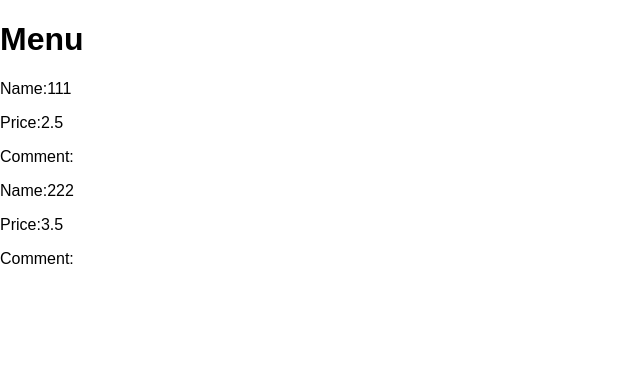
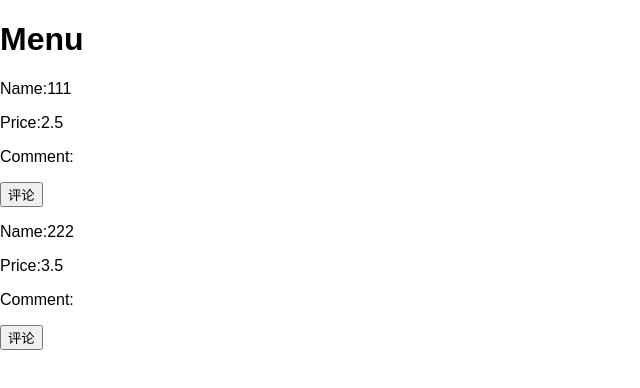
Before and after one commit to tx19980520/Where-to-eat, a React (Create React App) app in the folder where_to_eat/: page / in a window 1280 px wide. Shown: the top 388 px of the page, without its empty margins (0-640 px from the left). Built offline with nearby package versions, Linux system fonts and the light colour scheme.

Commit message:
add reviewmodel
add reviewmodel

```diff
--- a/where_to_eat/src/App.js
+++ b/where_to_eat/src/App.js
@@ -4,26 +4,16 @@ import Catalog from './example.js';
 
 export default class App extends Component {
 
-    static defaultProps = {
-        data:[
-            {"Name":111,"Price":2.5},
-            {"Name":222,"Price":3.5},
-        ],
-        list:[]
-    }
-
   render() {
     return (
       <div>
-          <div><h1>Menu</h1></div>
+          <h1>Menu</h1>
           <Catalog/>
       </div>
 
     );
   }
-
 }
 
 
-
 //export default App;
--- a/where_to_eat/src/example.js
+++ b/where_to_eat/src/example.js
@@ -1,6 +1,72 @@
 import React, { Component }from 'react';
-import ReactDOM from 'react-dom';
-import App from './App';
+export class ReviewModel extends React.Component {
+  constructor(props) {
+    super(props);
+    this.handleViewClick = this.handleViewClick.bind(this);
+    this.handleNotviewClick = this.handleNotviewClick.bind(this);
+    this.state = {isView: false};
+  }
+
+  handleViewClick() {
+    this.setState({isView: true});
+  }
+
+  handleNotviewClick() {
+    this.setState({isView: false});
+  }
+
+  render() {
+    const isView = this.state.isView;
+
+    let button = null;
+    if (isView) {
+      button = <NotReviewButton onClick={this.handleNotviewClick} />;
+    } else {
+      button = <ReViewButton onClick={this.handleViewClick} />;
+    }
+
+    return (
+      <div>
+        <Views isView={isView} />
+        {button}
+      </div>
+    );
+  }
+}
+
+function UserView(props) {
+  return <textarea>Welcome back!</textarea>;
+}
+
+function UserNotView(props) {
+  return <div></div>;
+}
+
+function Views(props) {
+  const isView = props.isView;
+  if (isView) {
+    return <UserView />;
+  }
+  return <UserNotView />;
+}
+
+function ReViewButton(props) {
+  return (
+    <button onClick={props.onClick}>
+      评论
+    </button>
+  );
+}
+
+function NotReviewButton(props) {
+  return (
+    <button onClick={props.onClick}>
+      取消评论
+    </button>
+  );
+}
+
+
 
 export default class Catalog extends Component {
     render() {
@@ -11,7 +77,10 @@ export default class Catalog extends Component {
         let list;
         list = data.map(function (item, index) {
                 return (
+                  <div>
                     <Example key={index} name={item.Name} price={item.Price}/>
+                    <ReviewModel />
+                  </div>
                 )
             });
 
@@ -33,5 +102,3 @@ export  class Example extends Component {
         )
     }
 }
-
-//export default example;
--- a/where_to_eat/src/index.js
+++ b/where_to_eat/src/index.js
@@ -1,7 +1,7 @@
 import React from 'react';
 import ReactDOM from 'react-dom';
 import './index.css';
-import App from './App';
+import App from './App.js';
 import registerServiceWorker from './registerServiceWorker';
 
 ReactDOM.render(<App />, document.getElementById('Menu'));
```
Also changed, not shown: where_to_eat/.babelrc.
